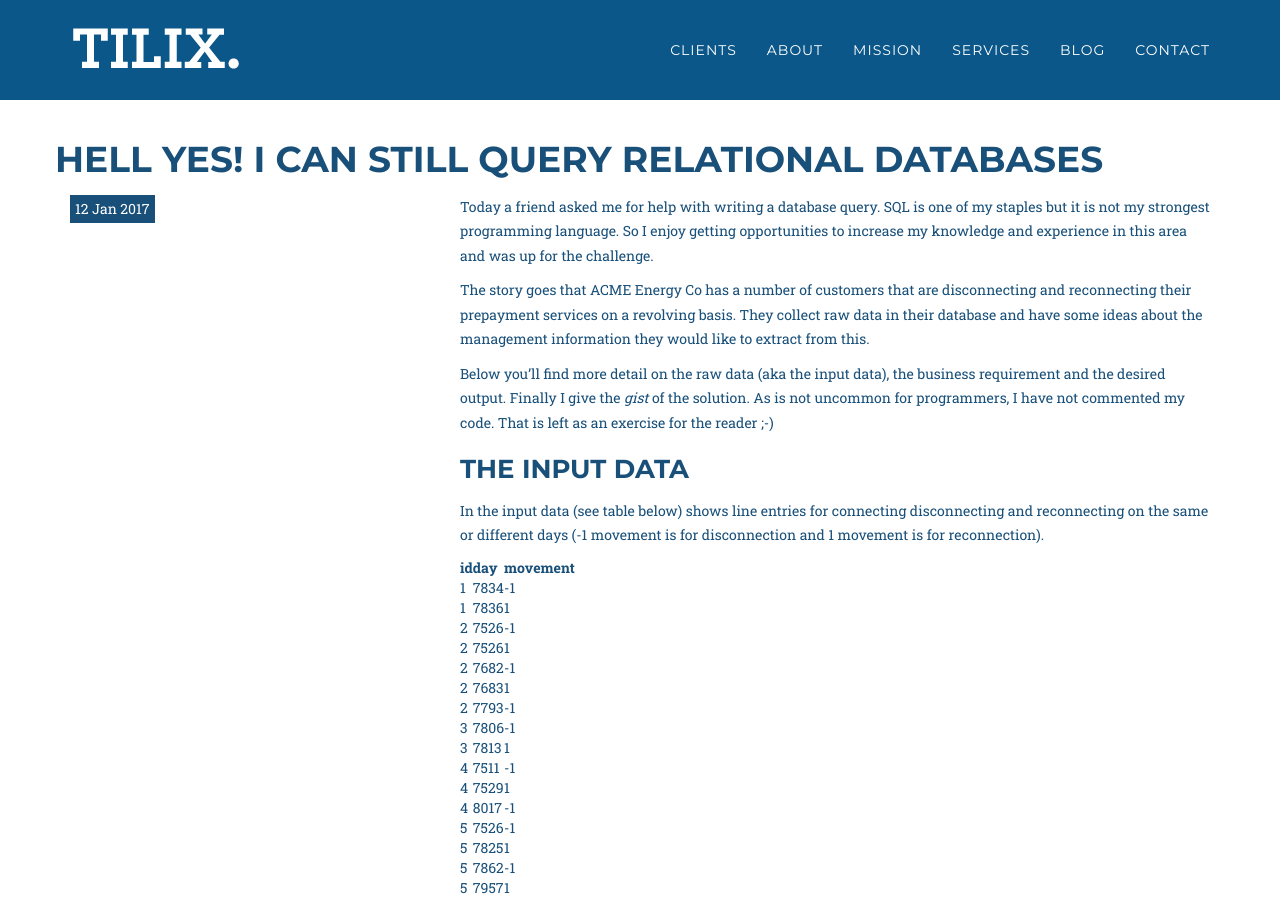
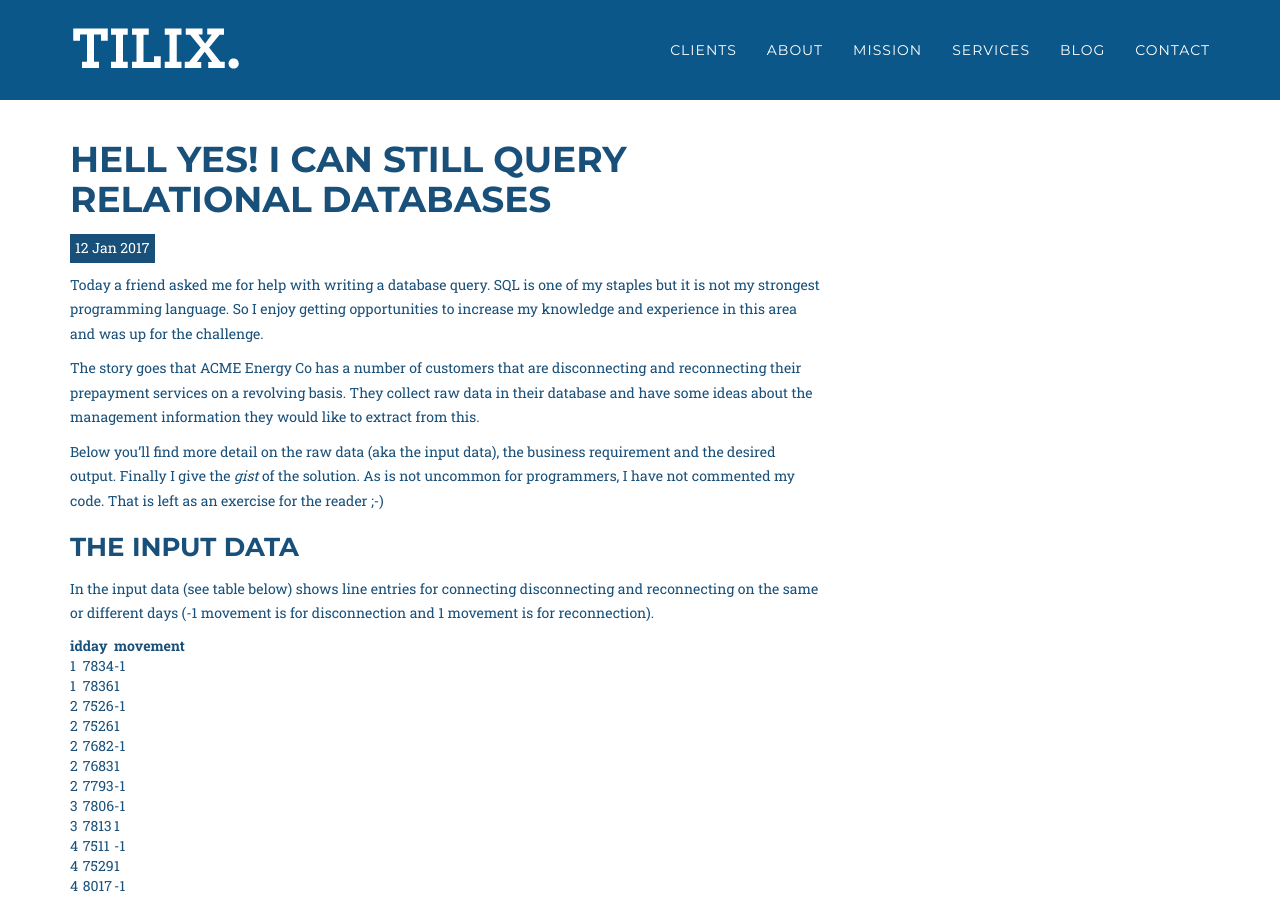
Before and after one commit to milomedia/tilix, a Jekyll site: the page built from _posts/2017-01-11-SQL-Challenge.md, in a window 1280 px wide and 900 px high. Built offline with Jekyll 4.4.1, drawn with Linux system fonts in a browser that asks for light colours; nearby versions of some CDN libraries; a script that is not in the unit is left out.

Commit message:
Update post.html

```diff
--- a/_layouts/post.html
+++ b/_layouts/post.html
@@ -3,26 +3,26 @@ layout: default
 ---
 
 <div class="row">
-
+<div class="post col-md-8">
 <h1>{{ page.title }}</h1>
 
- <div class="col-md-4">
    <p class="meta">{{ page.date | date_to_string }}</p>
-</div>
+
 
 {% if page.draft %}
 <div style="margin-bottom: 1rem; padding: 1rem; color: #717171; background-color: #f9f9f9;">
   DRAFT - This blog post is <b>under construction</b>.
 </div>
 {% endif %}
+<div class="post">
+  {{ content }}
+            </div>
 
-<div class="post col-md-8">
-  {{ content }}
-</div>
 {% if page.draft %}
 <div id="disqus_thread"></div>
 <script>
 
+     </div>
   </div>
 
 /**
```
